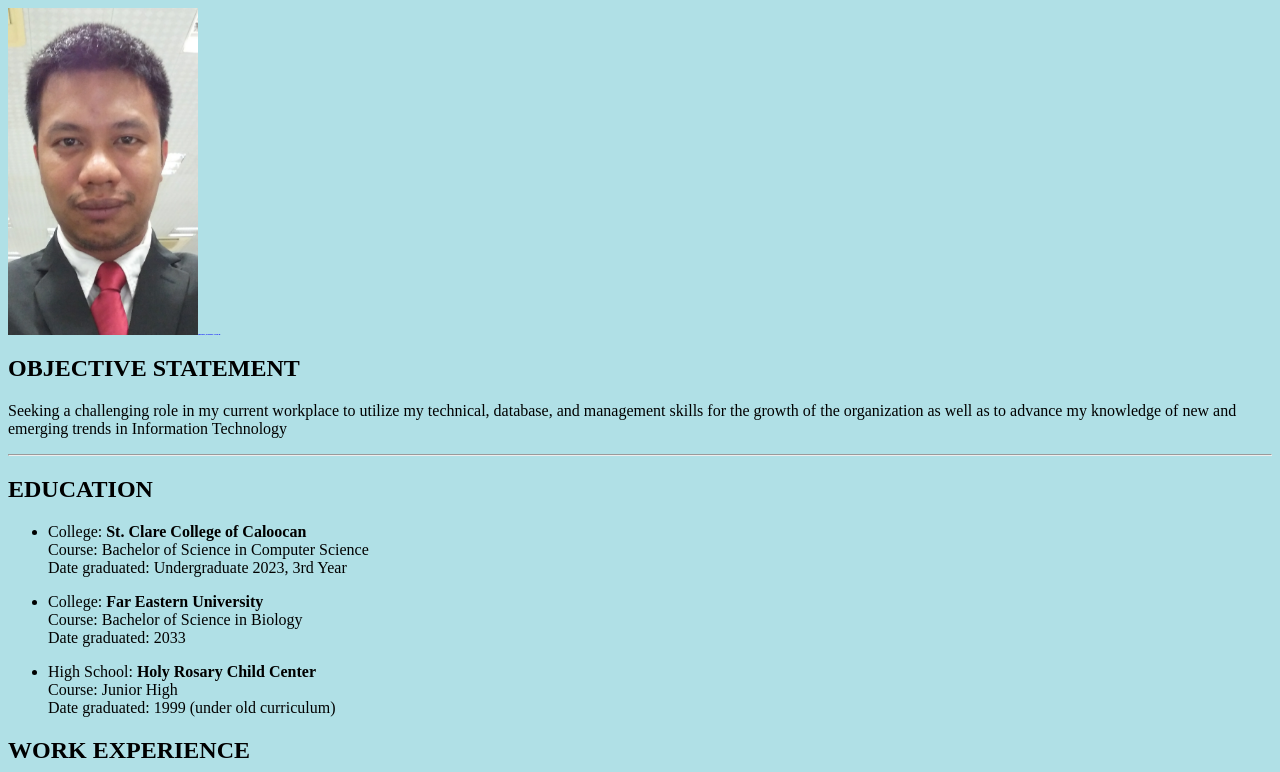
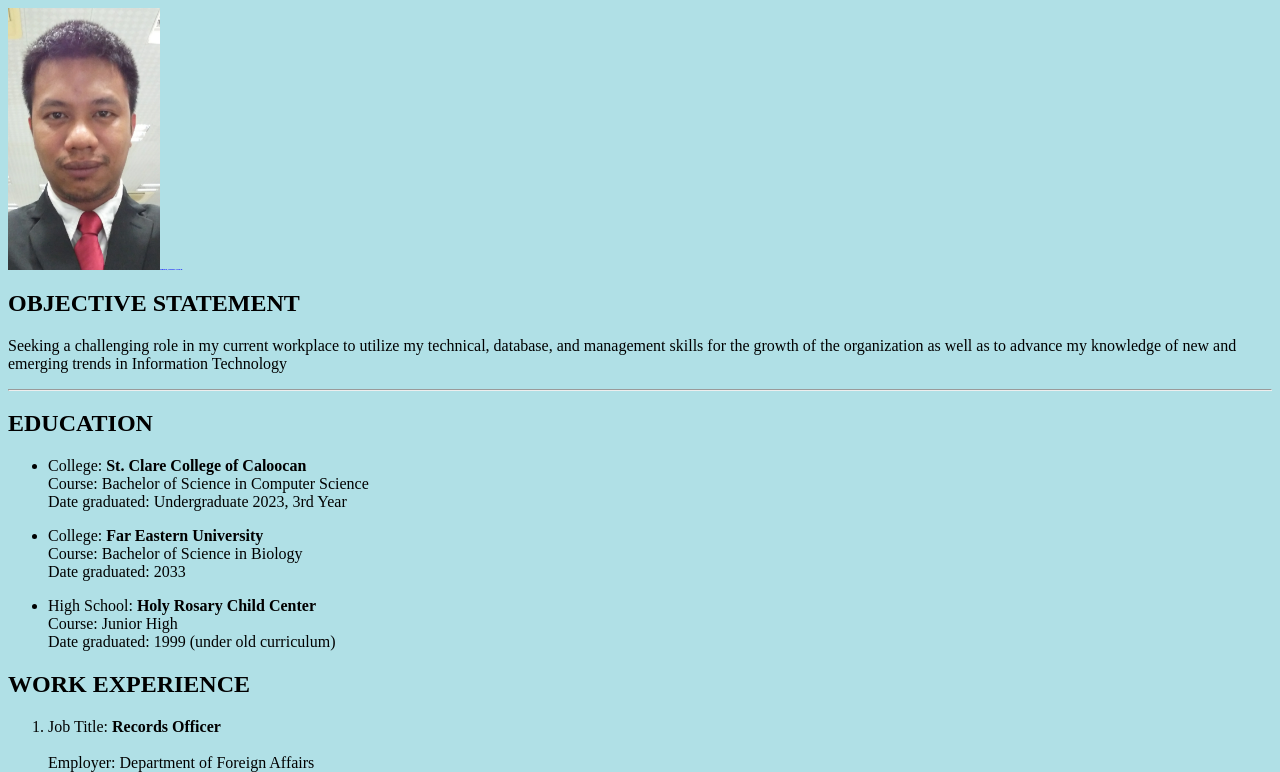
Before and after one commit to slreyes1102/my-portfolio, a plain HTML site: page index.html in a window 1280 px wide. Shown: the top 772 px of the page. Drawn offline with Linux system fonts and the light colour scheme.

Commit message:
Update index.html

```diff
--- a/index.html
+++ b/index.html
@@ -5,7 +5,7 @@
 </head>
 <body>
   <div class="me">
-  <img src="Profile pic.jpg" height="15%" width="15%" />
+  <img src="Profile pic.jpg" height="12%" width="12%" />
   <b>REYES, SONNY LITO R.
   </div>
   </b>
```
